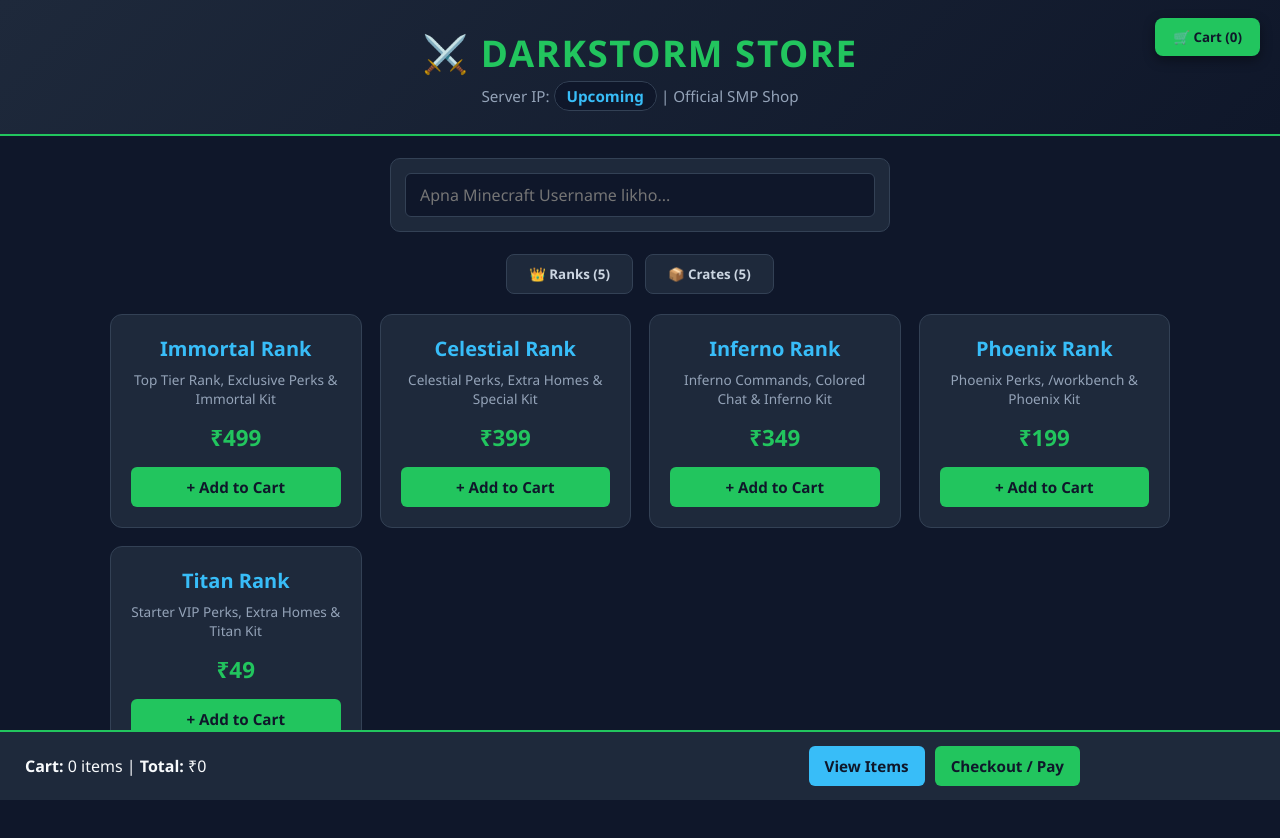
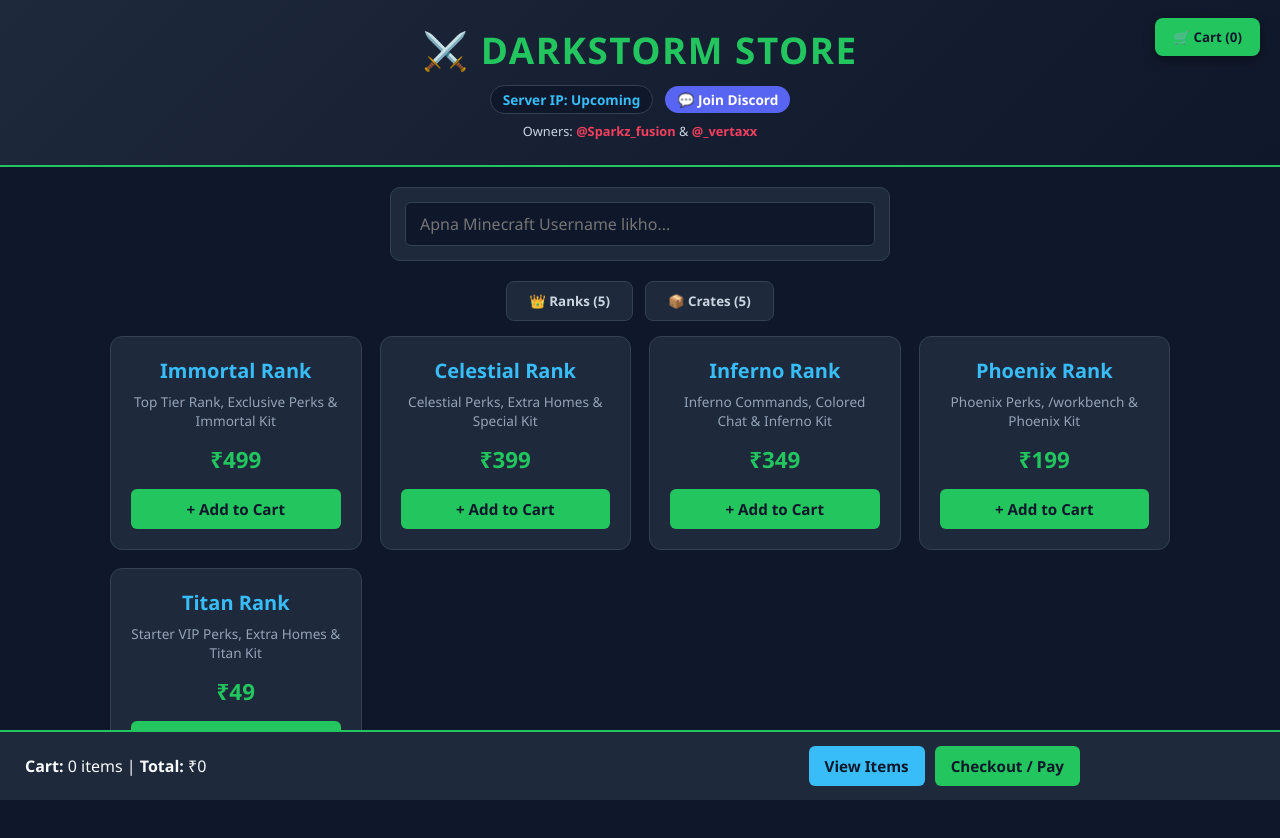
Before and after one commit to tguruji68/DARKSTORM-store, a plain HTML site: page index.html in a window 1280 px wide. Drawn offline with Linux system fonts and the light colour scheme.

Commit message:
Update index.html

```diff
--- a/index.html
+++ b/index.html
@@ -6,22 +6,29 @@
   <title>DARKSTORM Store - Official Server Shop</title>
   <style>
     * { box-sizing: border-box; margin: 0; padding: 0; font-family: 'Segoe UI', sans-serif; }
-    body { background: #0f172a; color: #f8fafc; padding-bottom: 110px; }
+    body { background: #0f172a; color: #f8fafc; padding-bottom: 120px; }
 
-    header { background: linear-gradient(135deg, #1e293b, #0f172a); padding: 28px 20px; text-align: center; border-bottom: 2px solid #22c55e; position: relative; }
+    header { background: linear-gradient(135deg, #1e293b, #0f172a); padding: 25px 20px; text-align: center; border-bottom: 2px solid #22c55e; position: relative; }
     header h1 { font-size: 2.3rem; color: #22c55e; letter-spacing: 1.5px; text-transform: uppercase; }
-    header p { color: #94a3b8; margin-top: 8px; font-size: 0.95rem; }
-    .ip-badge { background: #0f172a; color: #38bdf8; padding: 4px 12px; border-radius: 20px; border: 1px solid #334155; font-weight: bold; }
+    header p { color: #94a3b8; margin-top: 6px; font-size: 0.95rem; }
+
+    .badges-row { display: flex; justify-content: center; gap: 12px; margin-top: 10px; flex-wrap: wrap; align-items: center; }
+    .ip-badge { background: #0f172a; color: #38bdf8; padding: 4px 12px; border-radius: 20px; border: 1px solid #334155; font-weight: bold; font-size: 0.85rem; }
+    .dc-badge { background: #5865F2; color: #ffffff; padding: 4px 12px; border-radius: 20px; text-decoration: none; font-weight: bold; font-size: 0.85rem; transition: 0.2s; }
+    .dc-badge:hover { background: #4752C4; }
+
+    .owners-text { font-size: 0.8rem; color: #cbd5e1; margin-top: 8px; }
+    .owners-text span { color: #f43f5e; font-weight: bold; }
 
     /* Top Right Cart Button */
     .top-cart-btn { position: fixed; top: 18px; right: 20px; background: #22c55e; color: #0f172a; border: none; padding: 10px 18px; border-radius: 8px; font-weight: bold; cursor: pointer; z-index: 150; box-shadow: 0 4px 12px rgba(0,0,0,0.4); }
     .top-cart-btn:hover { background: #16a34a; }
 
-    .player-box { max-width: 500px; margin: 22px auto; background: #1e293b; padding: 14px; border-radius: 10px; display: flex; gap: 10px; border: 1px solid #334155; }
+    .player-box { max-width: 500px; margin: 20px auto; background: #1e293b; padding: 14px; border-radius: 10px; display: flex; gap: 10px; border: 1px solid #334155; }
     .player-box input { flex: 1; padding: 10px 14px; border-radius: 6px; border: 1px solid #334155; background: #0f172a; color: #fff; outline: none; font-size: 1rem; }
     .player-box input:focus { border-color: #22c55e; }
 
-    .tabs { display: flex; justify-content: center; gap: 12px; margin: 20px auto; flex-wrap: wrap; padding: 0 15px; }
+    .tabs { display: flex; justify-content: center; gap: 12px; margin: 15px auto; flex-wrap: wrap; padding: 0 15px; }
     .tab-btn { background: #1e293b; color: #cbd5e1; border: 1px solid #334155; padding: 10px 22px; border-radius: 8px; cursor: pointer; font-weight: bold; transition: 0.2s; }
     .tab-btn.active, .tab-btn:hover { background: #22c55e; color: #0f172a; border-color: #22c55e; }
 
@@ -35,7 +42,7 @@
     .buy-btn { background: #22c55e; color: #0f172a; border: none; padding: 10px 16px; border-radius: 6px; font-weight: bold; cursor: pointer; width: 100%; transition: 0.2s; font-size: 0.95rem; }
     .buy-btn:hover { background: #16a34a; }
 
-    /* Bottom Bar Adjusted to Avoid Netlify Badge Overlap */
+    /* Bottom Bar Adjusted */
     .cart-bar { position: fixed; bottom: 0; left: 0; right: 0; background: #1e293b; border-top: 2px solid #22c55e; padding: 14px 200px 14px 25px; display: flex; justify-content: space-between; align-items: center; z-index: 100; flex-wrap: wrap; gap: 10px; }
     @media (max-width: 768px) {
       .cart-bar { padding: 12px 15px 55px 15px; }
@@ -59,7 +66,11 @@
 
   <header>
     <h1>⚔️ DARKSTORM STORE</h1>
-    <p>Server IP: <span class="ip-badge">Upcoming</span> | Official SMP Shop</p>
+    <div class="badges-row">
+      <span class="ip-badge">Server IP: Upcoming</span>
+      <a href="https://dsc.gg/darkstorm" target="_blank" class="dc-badge">💬 Join Discord</a>
+    </div>
+    <div class="owners-text">Owners: <span>@Sparkz_fusion</span> & <span>@_vertaxx</span></div>
   </header>
 
   <div class="player-box">
@@ -101,13 +112,14 @@
   <div class="modal" id="checkout-modal">
     <div class="modal-content">
       <h2>UPI / Discord Checkout</h2>
-      <p style="font-size:0.85rem; color:#94a3b8;">1. QR scan karein ya UPI ID par pay karein.<br>2. Order copy karke Discord ticket mein screenshot bhejein.</p>
+      <p style="font-size:0.8rem; color:#94a3b8;">1. QR scan karein ya UPI ID par pay karein.<br>2. Order copy karke Discord ticket mein screenshot bhejein.</p>
 
       <div class="qr-box">
         <img id="upi-qr-img" src="" alt="UPI QR Code" />
       </div>
 
-      <p style="margin: 6px 0; font-weight: bold; color: #38bdf8; font-size: 1.05rem;">UPI ID: 8092102954@fam</p>
+      <p style="margin: 4px 0; font-weight: bold; color: #38bdf8; font-size: 1rem;">UPI ID: 8092102954@fam</p>
+      <p style="font-size: 0.75rem; color: #94a3b8; margin-bottom: 8px;">Managed by: @Sparkz_fusion & @_vertaxx</p>
 
       <div class="order-summary" id="order-details"></div>
 
@@ -118,8 +130,7 @@
   </div>
 
   <script>
-    // Apna Discord Invite Link yahan zaroor daal dena
-    const DISCORD_INVITE = "https://discord.gg/yourserver";
+    const DISCORD_INVITE = "https://dsc.gg/darkstorm";
     const UPI_ID = "8092102954@fam";
 
     const storeData = {
@@ -210,7 +221,6 @@
       const total = cart.reduce((sum, item) => sum + item.price, 0);
       const itemsList = cart.map(i => `• ${i.name} (₹${i.price})`).join('<br>');
 
-      // Dynamic UPI QR Code with Exact Amount
       const upiUrl = `upi://pay?pa=${UPI_ID}&pn=DARKSTORM&am=${total}&cu=INR`;
       document.getElementById('upi-qr-img').src = `https://api.qrserver.com/v1/create-qr-code/?size=200x200&data=${encodeURIComponent(upiUrl)}`;
 
@@ -230,7 +240,7 @@
     function copyOrder() {
       const user = document.getElementById('username').value.trim();
       const total = cart.reduce((sum, item) => sum + item.price, 0);
-      const text = `⚔️ DARKSTORM STORE ORDER ⚔️\nMinecraft Username: ${user}\nItems: ${cart.map(i => i.name).join(', ')}\nTotal Paid: ₹${total}`;
+      const text = `⚔️ DARKSTORM STORE ORDER ⚔️\nMinecraft Username: ${user}\nItems: ${cart.map(i => i.name).join(', ')}\nTotal Paid: ₹${total}\nOwners: @Sparkz_fusion & @_vertaxx`;
       navigator.clipboard.writeText(text);
       alert("Order details copy ho gayi hain! Ab Discord ticket mein paste karein aur payment screenshot bhejein.");
       window.open(DISCORD_INVITE, '_blank');
```
